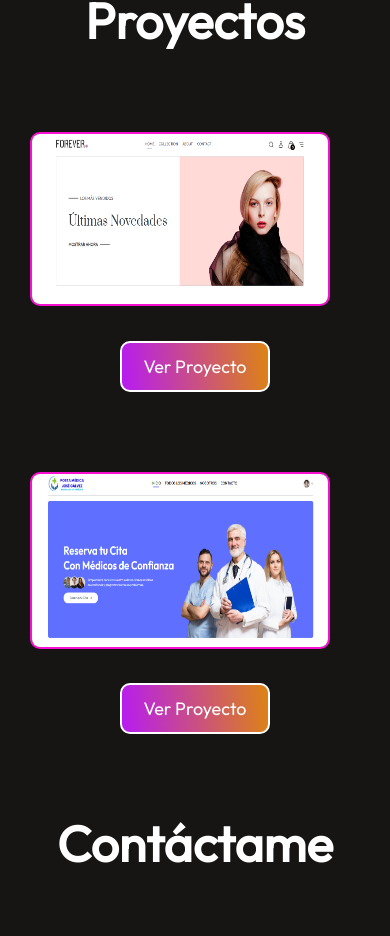
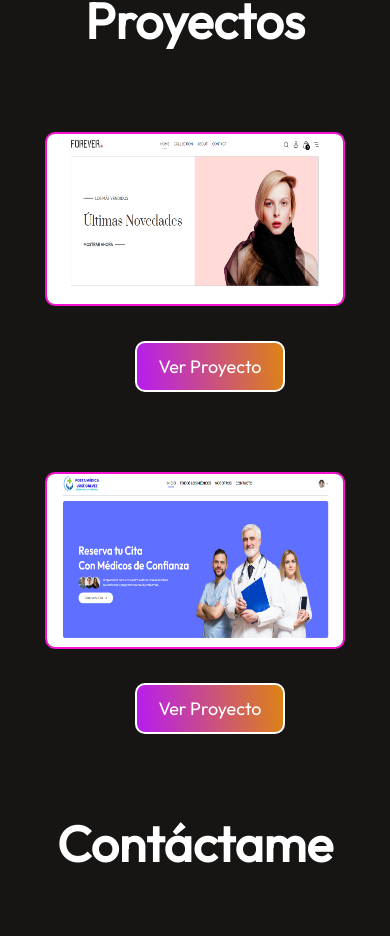
Before and after one commit to MarioCamayo/portfolio, a React (Vite) app: page / in a window 390 px wide. Shown: the part 5434-6370 px from the top of the page. Built offline with nearby package versions, Linux system fonts and the light colour scheme.

Commit message:
se cambió la medida del componente MyWork

```diff
--- a/src/components/MyWork/mywork.css
+++ b/src/components/MyWork/mywork.css
@@ -209,7 +209,7 @@
     width: 300px;
     height: 280px;
     margin: 10px 0px;
-    margin-left: -20px;
+    margin-left: -5px;
 
   }
 
```
